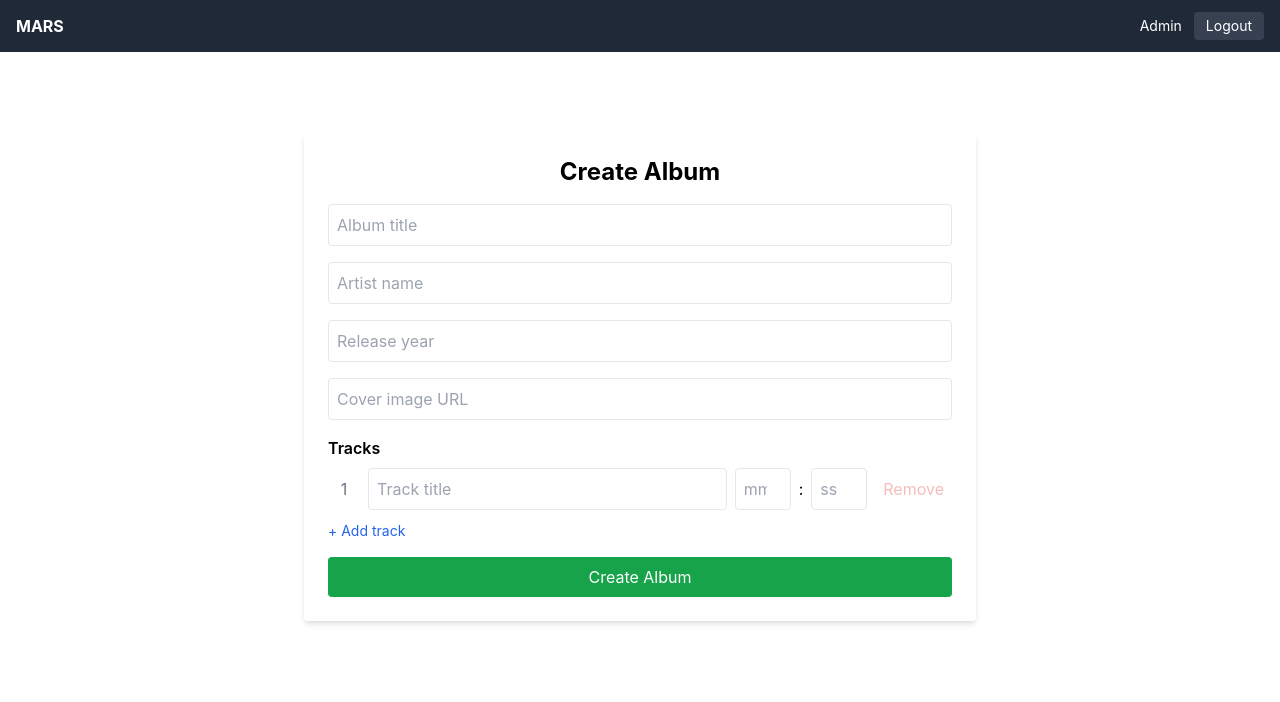
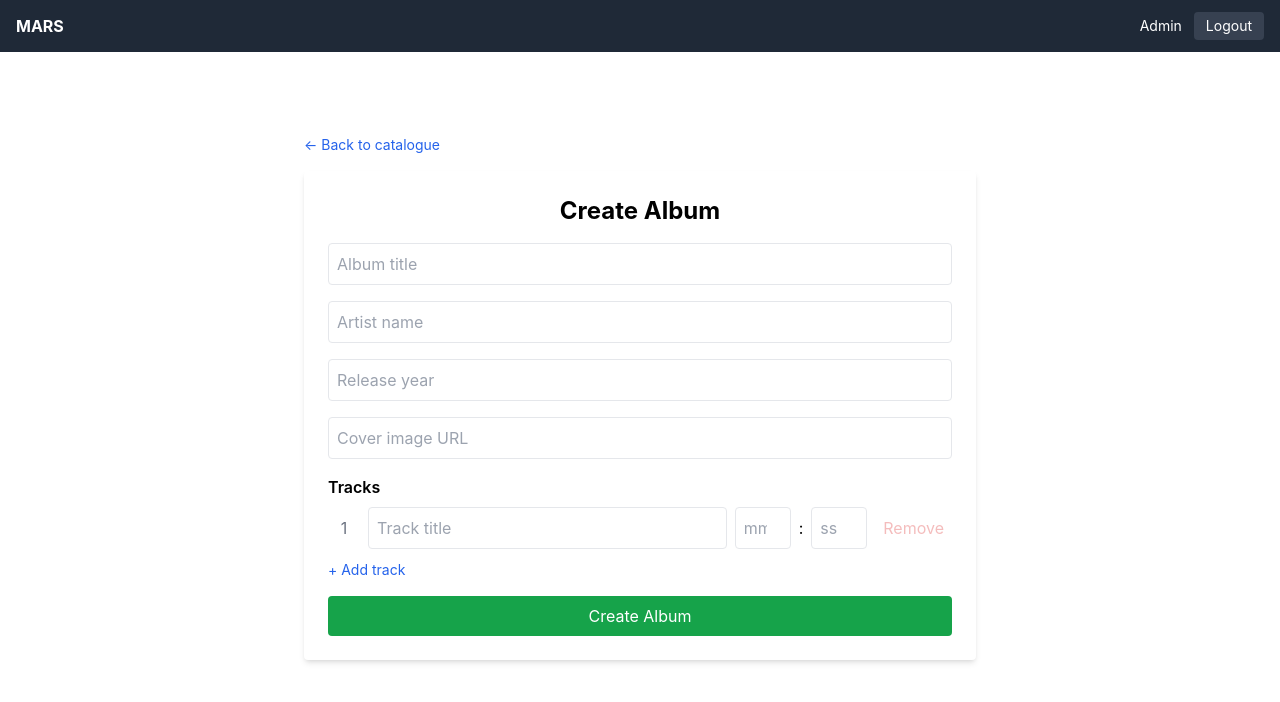
Before and after one commit to liannejiang/Music-Album-Review-System, a React (Create React App) app in the folder frontend/: page /admin/albums/new in a window 1280 px wide. Shown: the top 702 px of the page. Built offline with nearby package versions, Linux system fonts and the light colour scheme; sample sign-in values are in the browser's storage.

Commit message:
fix(MAR-10): add guarded back-to-catalogue link on album form

```diff
--- a/frontend/src/pages/AlbumForm.jsx
+++ b/frontend/src/pages/AlbumForm.jsx
@@ -1,9 +1,10 @@
 import { useState, useEffect } from 'react';
 
-import { Link, useParams } from 'react-router-dom';
+import { Link, useNavigate, useParams } from 'react-router-dom';
 
 import { useAuth } from '../context/AuthContext';
 import axiosInstance from '../axiosConfig';
+import ConfirmDialog from '../components/ConfirmDialog';
 
 const emptyTrack = { title: '', durationMinutes: '', durationSeconds: '' };
 const emptyFormData = { title: '', artistName: '', releaseYear: '', coverImageUrl: '' };
@@ -21,16 +22,28 @@ const toTrackFields = (tracks) =>
 
 const AlbumForm = () => {
   const { id } = useParams();
+  const navigate = useNavigate();
   const isEditMode = Boolean(id);
 
   const [formData, setFormData] = useState({ ...emptyFormData });
   const [tracks, setTracks] = useState([{ ...emptyTrack }]);
+  const [baseline, setBaseline] = useState({ formData: emptyFormData, tracks: [{ ...emptyTrack }] });
   const [status, setStatus] = useState('idle'); // idle | error | success
   const [message, setMessage] = useState('');
   const [initialLoading, setInitialLoading] = useState(isEditMode);
   const [fetchError, setFetchError] = useState('');
   const [createdAlbumId, setCreatedAlbumId] = useState(null);
+  const [backConfirmOpen, setBackConfirmOpen] = useState(false);
   const { user } = useAuth();
+
+  const isDirty = JSON.stringify({ formData, tracks }) !== JSON.stringify(baseline);
+
+  const handleBackClick = (e) => {
+    if (isDirty) {
+      e.preventDefault();
+      setBackConfirmOpen(true);
+    }
+  };
 
   useEffect(() => {
     if (!isEditMode) return;
@@ -41,13 +54,16 @@ const AlbumForm = () => {
           headers: { Authorization: `Bearer ${user.token}` },
         });
         const album = response.data;
-        setFormData({
+        const loadedFormData = {
           title: album.title || '',
           artistName: album.artistName || '',
           releaseYear: album.releaseYear !== undefined && album.releaseYear !== null ? String(album.releaseYear) : '',
           coverImageUrl: album.coverImageUrl || '',
-        });
-        setTracks(album.tracks && album.tracks.length ? toTrackFields(album.tracks) : [{ ...emptyTrack }]);
+        };
+        const loadedTracks = album.tracks && album.tracks.length ? toTrackFields(album.tracks) : [{ ...emptyTrack }];
+        setFormData(loadedFormData);
+        setTracks(loadedTracks);
+        setBaseline({ formData: loadedFormData, tracks: loadedTracks });
       } catch (error) {
         setFetchError(error.response?.data?.message || 'Failed to load album.');
       } finally {
@@ -127,11 +143,13 @@ const AlbumForm = () => {
     try {
       if (isEditMode) {
         await axiosInstance.put(`/api/admin/albums/${id}`, payload, authHeader);
+        setBaseline({ formData, tracks });
         setStatus('success');
         setMessage('Album updated successfully.');
       } else {
         const response = await axiosInstance.post('/api/admin/albums', payload, authHeader);
         setCreatedAlbumId(response.data._id);
+        setBaseline({ formData, tracks });
         setStatus('success');
         setMessage('Album created successfully.');
       }
@@ -147,6 +165,7 @@ const AlbumForm = () => {
   const handleAddAnother = () => {
     setFormData({ ...emptyFormData });
     setTracks([{ ...emptyTrack }]);
+    setBaseline({ formData: emptyFormData, tracks: [{ ...emptyTrack }] });
     setStatus('idle');
     setMessage('');
     setCreatedAlbumId(null);
@@ -155,6 +174,9 @@ const AlbumForm = () => {
   if (initialLoading) {
     return (
       <div className="max-w-2xl mx-auto mt-20 mb-20">
+        <Link to="/" className="text-sm text-blue-600 mb-4 inline-block">
+          ← Back to catalogue
+        </Link>
         <p className="text-center text-gray-500">Loading album...</p>
       </div>
     );
@@ -163,6 +185,9 @@ const AlbumForm = () => {
   if (fetchError) {
     return (
       <div className="max-w-2xl mx-auto mt-20 mb-20">
+        <Link to="/" className="text-sm text-blue-600 mb-4 inline-block">
+          ← Back to catalogue
+        </Link>
         <p className="text-sm text-red-600 bg-red-50 border border-red-200 rounded p-2">
           {fetchError}
         </p>
@@ -172,6 +197,19 @@ const AlbumForm = () => {
 
   return (
     <div className="max-w-2xl mx-auto mt-20 mb-20">
+      <Link to="/" onClick={handleBackClick} className="text-sm text-blue-600 mb-4 inline-block">
+        ← Back to catalogue
+      </Link>
+
+      {backConfirmOpen && (
+        <ConfirmDialog
+          message="You have unsaved changes. Discard them and return to the catalogue?"
+          confirmLabel="Discard"
+          onConfirm={() => navigate('/')}
+          onCancel={() => setBackConfirmOpen(false)}
+        />
+      )}
+
       <form onSubmit={handleSubmit} className="bg-white p-6 shadow-md rounded">
         <h1 className="text-2xl font-bold mb-4 text-center">
           {isEditMode ? 'Edit Album' : 'Create Album'}
```
